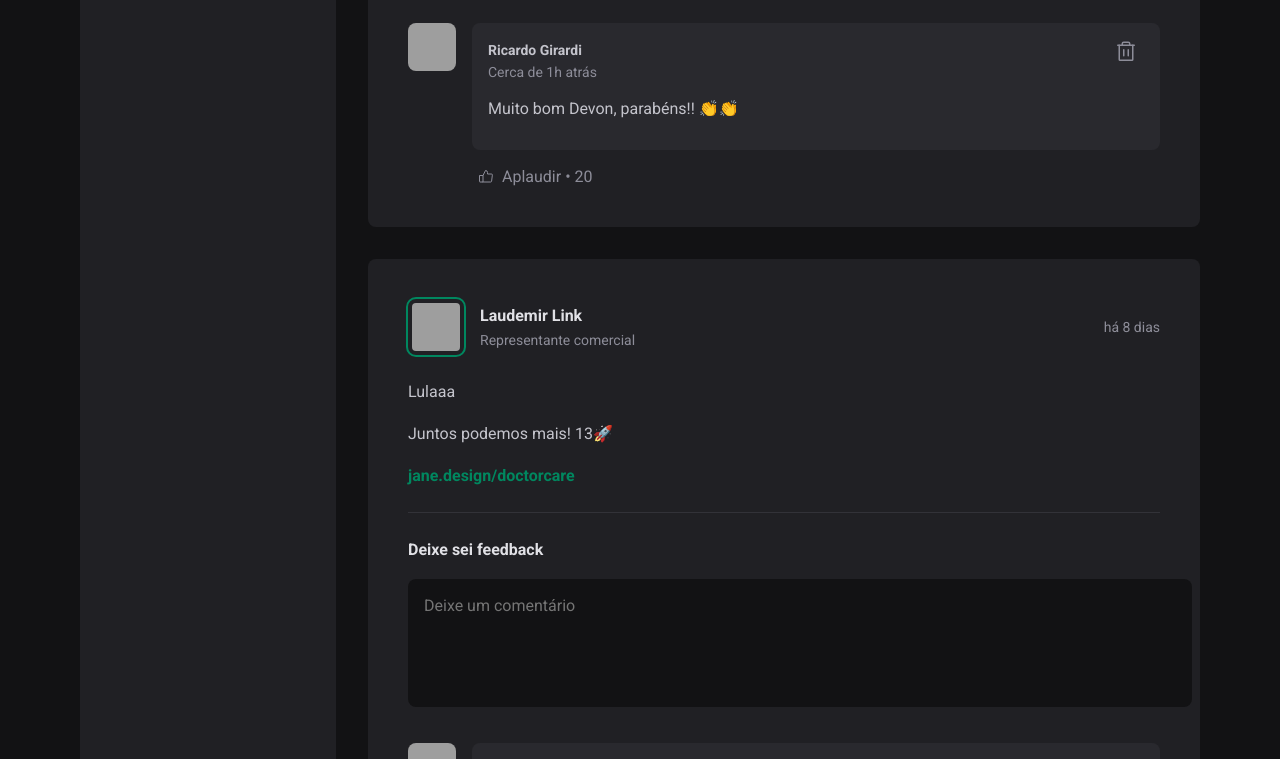
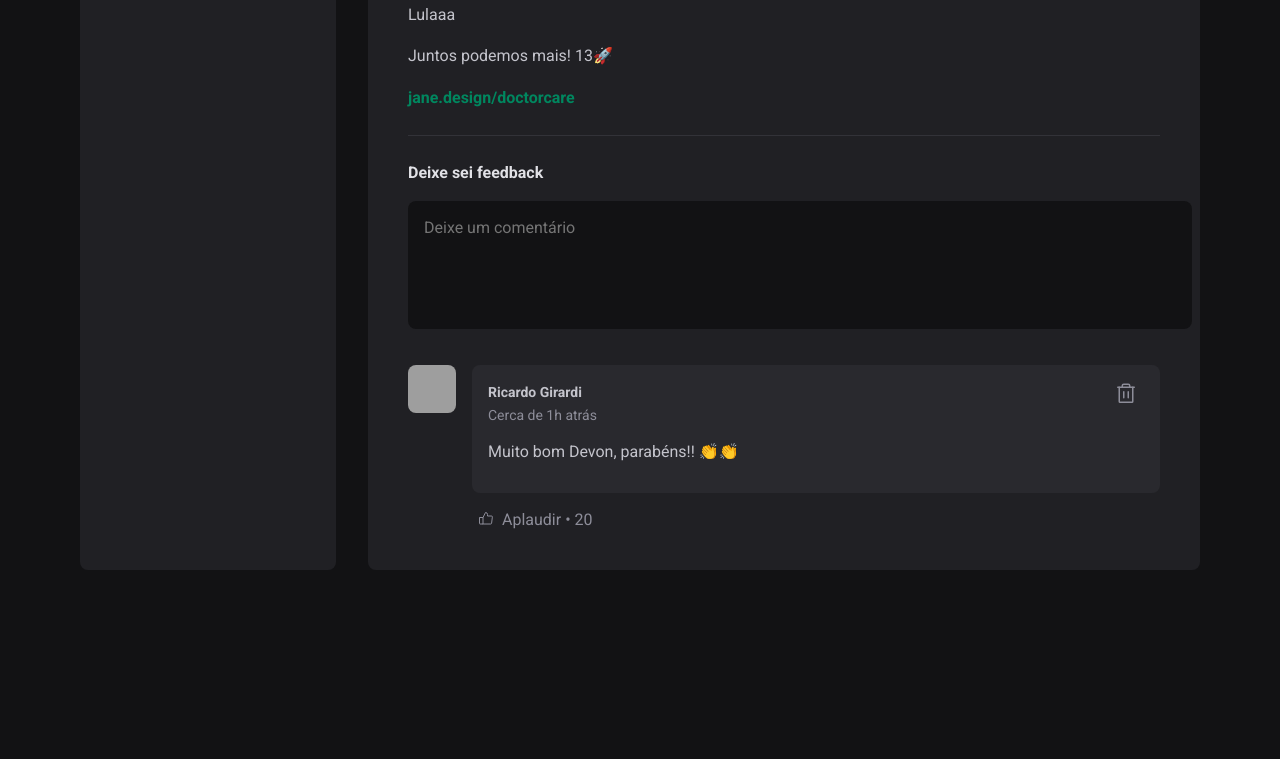
Before and after one commit to girardi1994/React-Vite, a React (Vite) app in the folder 01-fundamentos-reactjs/: page / in a window 1280 px wide. Shown: the part 1005-1764 px from the top of the page. After the commit the page ends 1607 px from the top, so only its background shows below. Built offline with nearby package versions, Linux system fonts and the light colour scheme; grey boxes are pictures that could not be loaded.

Commit message:
os motore do react

```diff
--- a/01-fundamentos-reactjs/src/components/Post.jsx
+++ b/01-fundamentos-reactjs/src/components/Post.jsx
@@ -1,9 +1,15 @@
 import { format, formatDistanceToNow } from "date-fns";
 import ptBR from "date-fns/locale/pt-BR";
+import { useState } from "react";
 import { Avatar } from "./Avatar";
 import { Coment } from "./Coment";
 import styles from "./Post.module.css";
+
 export function Post({ author, publishedAT, content }) {
+  const [coments, setComents] = useState([
+    1,
+
+  ])
   const publishedDateFormatted = format(
     publishedAT,
     "d 'de' LLLL 'às' HH:MM'h'",
@@ -14,7 +20,12 @@ export function Post({ author, publishedAT, content }) {
   const publishedDateRelativeToNow = formatDistanceToNow(publishedAT, {
     locale: ptBR,
     addSuffix: true,
-  });
+  })
+
+  function handleCreateNewComent(){
+    event.preventDefault()
+    setComents([...coments, coments.length + 1]);
+  };
   return (
     <article className={styles.post}>
       <header>
@@ -30,7 +41,6 @@ export function Post({ author, publishedAT, content }) {
           title={publishedDateFormatted}
           dateTime={publishedAT.toISOString()}
         >
-          {" "}
           {publishedDateRelativeToNow}
         </time>
       </header>
@@ -47,7 +57,7 @@ export function Post({ author, publishedAT, content }) {
           }
         })}
       </div>
-      <form className={styles.comentForm}>
+      <form onSubmit={handleCreateNewComent} className={styles.comentForm}>
         <strong>Deixe sei feedback</strong>
         <textarea placeholder="Deixe um comentário" />
         <footer>
@@ -55,9 +65,9 @@ export function Post({ author, publishedAT, content }) {
         </footer>
       </form>
       <div className={styles.comentList}>
-        <Coment />
-        <Coment />
-        <Coment />
+        {coments.map(coment => {
+          return <Coment/>
+          })}
       </div>
     </article>
   );
```
